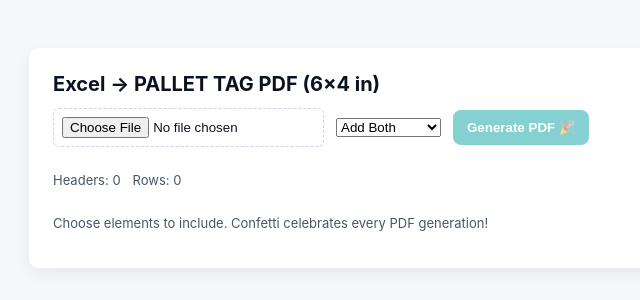
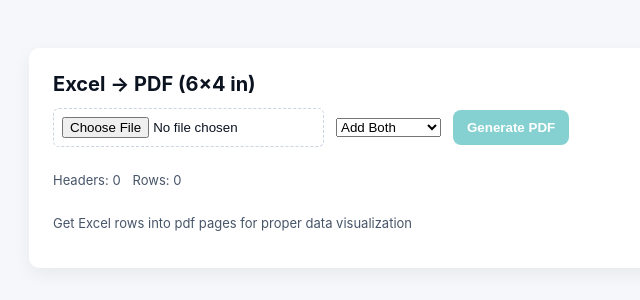
Before and after one commit to maxhar518/Excel_to_pdf, a Next.js app: page / in a window 1280 px wide. Shown: the top 300 px of the page, without its empty margins (177-817 px from the left). Built offline with nearby package versions, Linux system fonts and the light colour scheme.

Commit message:
Add vercel/analytics to monitor traffic

```diff
--- a/app/layout.tsx
+++ b/app/layout.tsx
@@ -1,5 +1,5 @@
 import "./globals.css";
-
+import { Analytics } from "@vercel/analytics/next"
 export const metadata = {
   title: 'Excel to PALLET TAG PDF',
   description: 'Generate 6x4 inch PALLET TAG PDFs from Excel'
@@ -8,7 +8,9 @@
 export default function RootLayout({ children }: { children: React.ReactNode }) {
   return (
     <html lang="en">
-      <body>{children}</body>
+      <body>{children}
+        <Analytics />
+      </body>
     </html>
   )
 }
--- a/app/page.tsx
+++ b/app/page.tsx
@@ -200,7 +200,7 @@
 
   return (
     <main className="container">
-      <h1>Excel → PALLET TAG PDF (6×4 in)</h1>
+      <h1>Excel → PDF (6×4 in)</h1>
 
       <div className="controls">
         <input type="file" accept=".xlsx,.xls" onChange={(e) => handleFile(e.target.files?.[0])} />
@@ -215,7 +215,7 @@
         </select>
 
         <button className="btn" onClick={generatePDF} disabled={!rows.length}>
-          Generate PDF 🎉
+          Generate PDF
         </button>
       </div>
 
@@ -224,9 +224,7 @@
         <p>Rows: {rows.length}</p>
       </div>
 
-      <p className="sample-note">
-        Choose elements to include. Confetti celebrates every PDF generation!
-      </p>
+      <p className="sample-note">Get Excel rows into pdf pages for proper data visualization      </p>
     </main>
   )
 }
--- a/package.json
+++ b/package.json
@@ -9,6 +9,7 @@
     "lint": "eslint"
   },
   "dependencies": {
+    "@vercel/analytics": "^1.5.0",
     "canvas-confetti": "^1.9.4",
     "jsbarcode": "^3.12.1",
     "jspdf": "^3.0.3",
```
Also changed, not shown: 1 other file (tests, documents, lock files or other folders).
